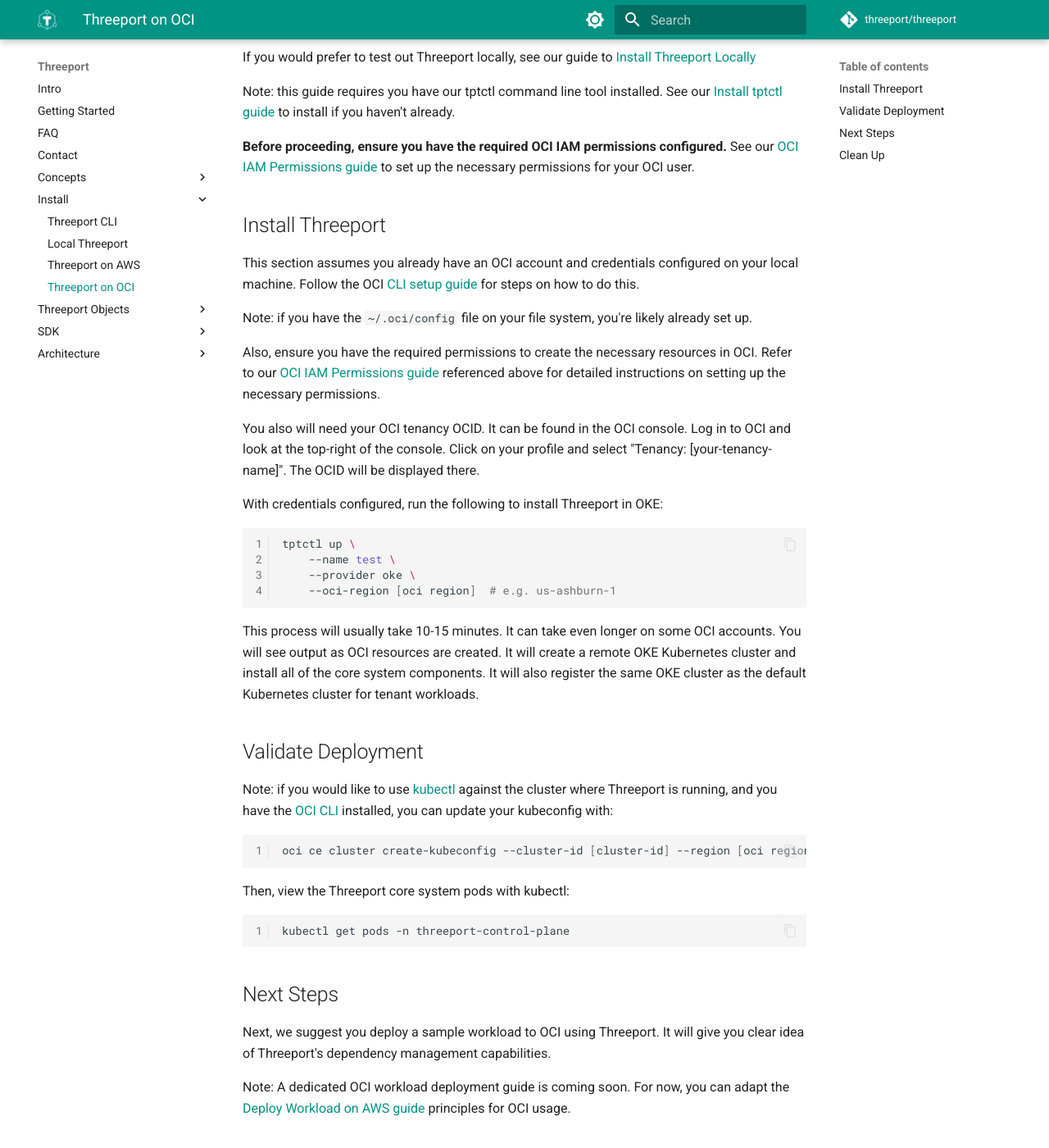
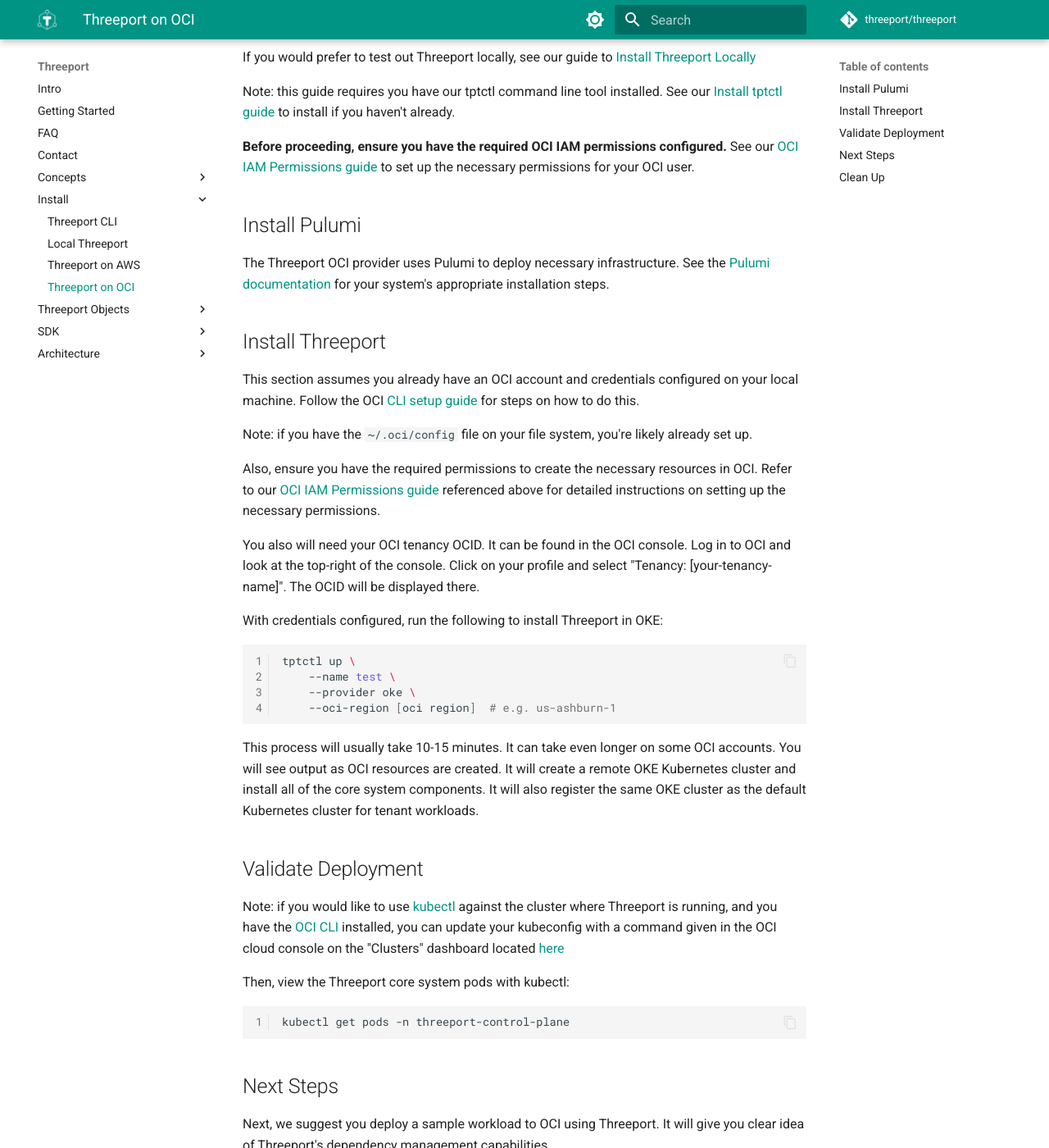
Before and after one commit to threeport/threeport, an MkDocs documentation site: the page built from docs/docs/install/install-threeport-oci.md, in a window 1280 px wide and 1400 px high, scrolled down 241 px. Shown: the whole window at 82% size. Built offline with MkDocs 1.6.1 and Material for MkDocs 9.7.7, drawn with Linux system fonts in a browser that asks for light colours; comment, search, counter and statistics services are not loaded.

Commit message:
docs: add pulumi install steps

````diff
--- a/docs/docs/install/install-threeport-oci.md
+++ b/docs/docs/install/install-threeport-oci.md
@@ -13,7 +13,14 @@
 our [Install tptctl guide](install-tptctl.md) to install if you haven't already.
 
 **Before proceeding, ensure you have the required OCI IAM permissions configured.**
-See our [OCI IAM Permissions guide](../oci/oci-iam.md) to set up the necessary permissions for your OCI user.
+See our [OCI IAM Permissions guide](../oci/oci-iam.md) to set up the necessary permissions
+for your OCI user.
+
+## Install Pulumi
+
+The Threeport OCI provider uses Pulumi to deploy necessary infrastructure. See the
+[Pulumi documentation](https://www.pulumi.com/docs/iac/download-install/) for your
+system's appropriate installation steps.
 
 ## Install Threeport
 
@@ -55,11 +62,8 @@
 against the cluster where Threeport is
 running, and you have the [OCI CLI](https://docs.oracle.com/en-us/iaas/Content/API/SDKDocs/cliinstall.htm)
 installed, you can update your kubeconfig
-with:
-
-```bash
-oci ce cluster create-kubeconfig --cluster-id [cluster-id] --region [oci region]
-```
+with a command given in the OCI cloud console on the "Clusters" dashboard
+located [here](https://cloud.oracle.com/containers/clusters)
 
 Then, view the Threeport core system pods with kubectl:
 
````
Also changed, not shown: docs/docs/oci/oci-intro.md (line endings or trailing spaces).
